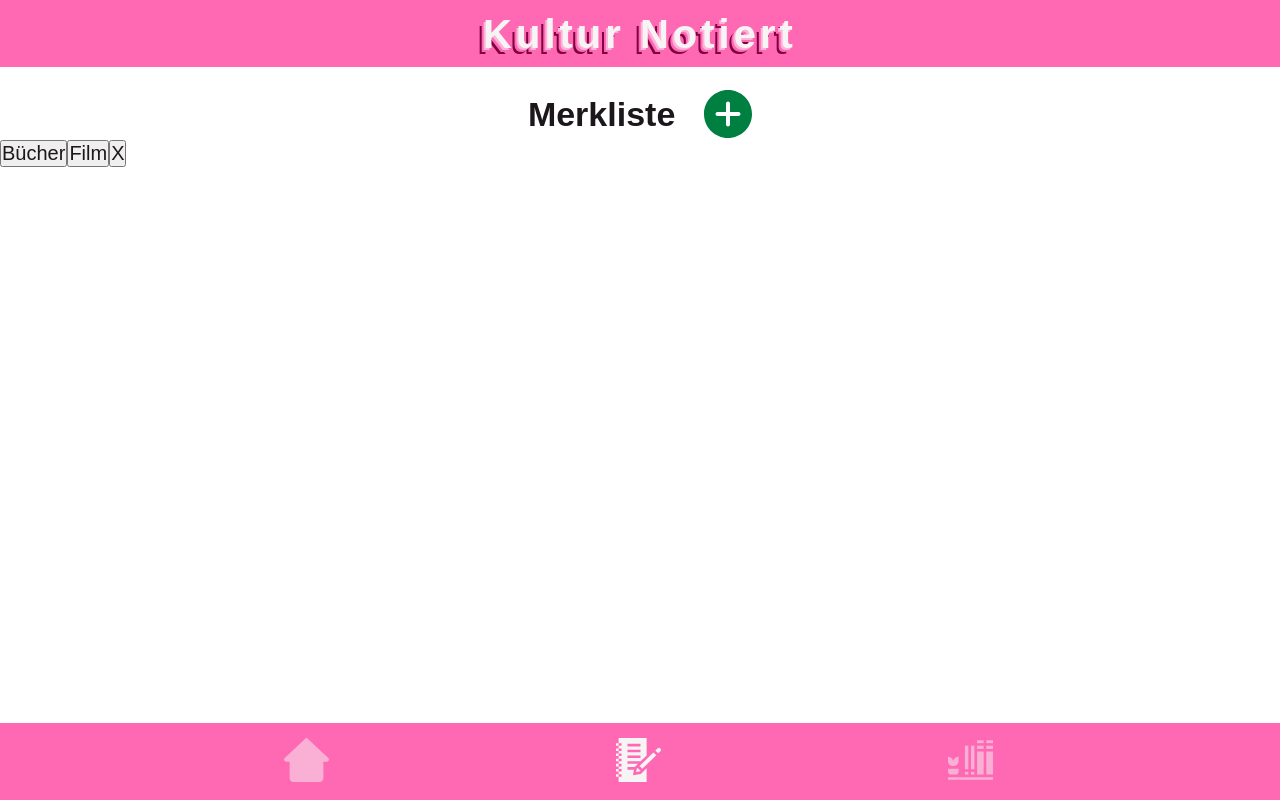
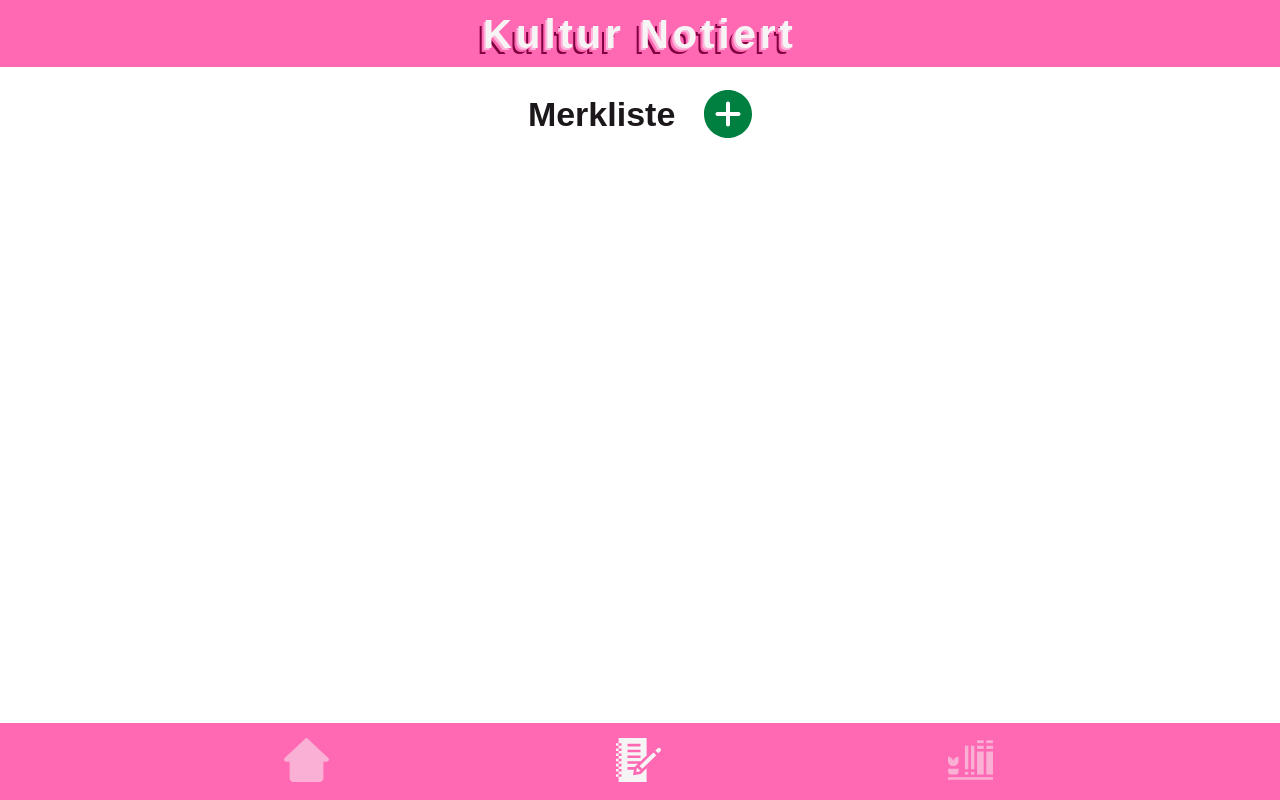
Before and after one commit to felixcanditt/kultur-notiert-vercel, a React (Create React App) app in the folder client/: page /watchlist in a window 1280 px wide. Built offline with nearby package versions, Linux system fonts and the light colour scheme.

Commit message:
deleted filters

```diff
--- a/client/src/components/WatchlistCards.js
+++ b/client/src/components/WatchlistCards.js
@@ -4,22 +4,17 @@ import WatchlistCard from "./WatchlistCard";
 
 export default function WatchlistCards({
   currentPage,
-  filter,
   watchlist,
   onSetItemToBeEdited,
   onSetFormOnScreen,
   onRemoveFromWatchlist,
   onCheckItem,
 }) {
-  const filteredList = watchlist.filter((item) => item.category === filter);
-
   function listToBeRendered() {
     const watchlistNewest = watchlist.slice(0, 2);
     let relevantList;
     currentPage === "watchlist"
-      ? filter
-        ? (relevantList = filteredList)
-        : (relevantList = watchlist)
+      ? (relevantList = watchlist)
       : (relevantList = watchlistNewest);
     return relevantList;
   }
--- a/client/src/components/WatchlistFilters.js
+++ /dev/null
@@ -1,12 +0,0 @@
-export default function WatchlistFilters({ onSetFilter }) {
-  function filterList(selectedFilter) {
-    onSetFilter(selectedFilter);
-  }
-  return (
-    <>
-      <button onClick={() => filterList("book")}>Bücher</button>
-      <button onClick={() => filterList("movie")}>Film</button>
-      <button onClick={() => filterList("")}>X</button>
-    </>
-  );
-}
--- a/client/src/pages/Watchlist.js
+++ b/client/src/pages/Watchlist.js
@@ -2,7 +2,6 @@ import { useState, useEffect } from "react";
 import styled from "styled-components";
 
 import WatchlistForm from "../components/WatchlistForm";
-import WatchlistFilters from "../components/WatchlistFilters";
 import WatchlistCards from "../components/WatchlistCards";
 
 import plusIcon from "../images/plus.svg";
@@ -25,7 +24,6 @@ export default function Watchlist({
   }, []);
 
   const [formOnScreen, setFormOnScreen] = useState(false);
-  const [filter, setFilter] = useState("");
 
   return (
     <main>
@@ -48,11 +46,8 @@ export default function Watchlist({
         />
       )}
 
-      <WatchlistFilters onSetFilter={setFilter}></WatchlistFilters>
-
       <WatchlistCards
         currentPage={currentPage}
-        filter={filter}
         watchlist={watchlist}
         onSetItemToBeEdited={onSetItemToBeEdited}
         onSetFormOnScreen={setFormOnScreen}
```
